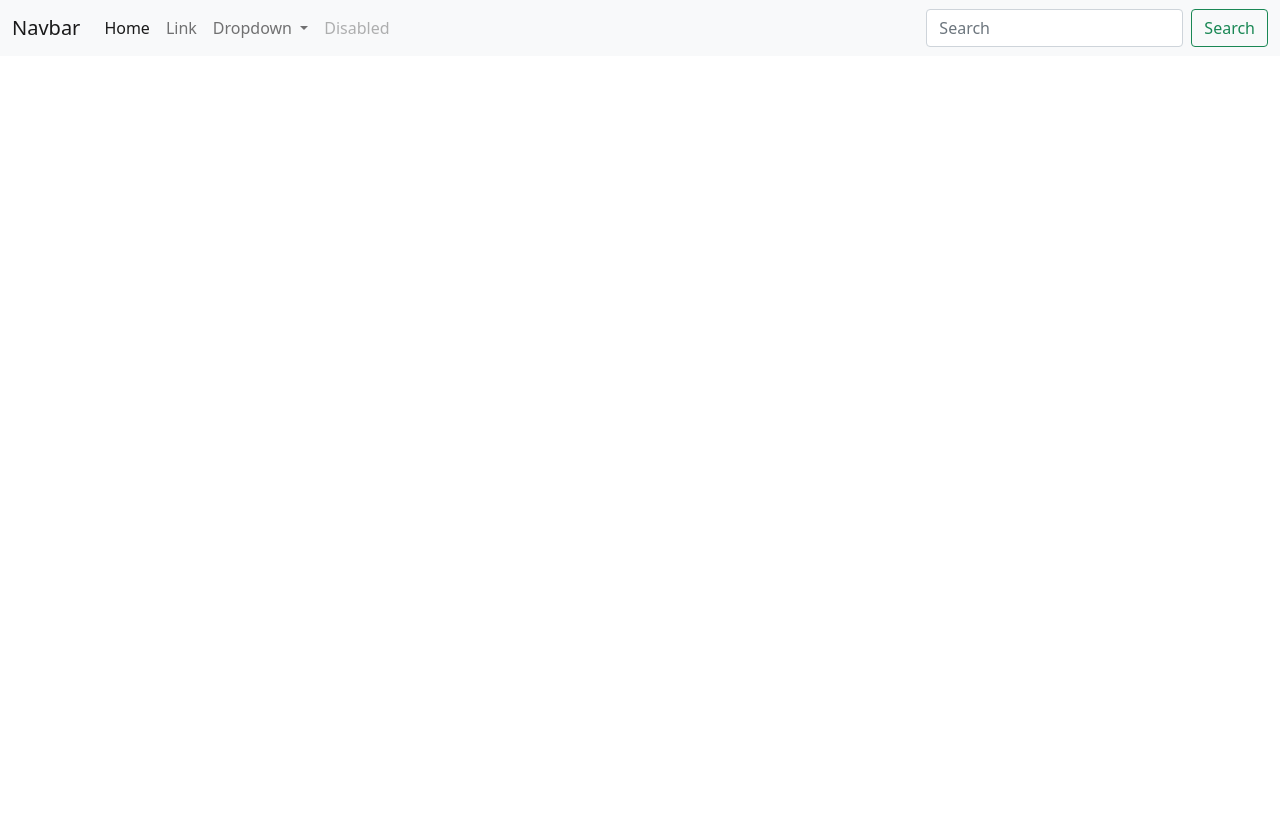
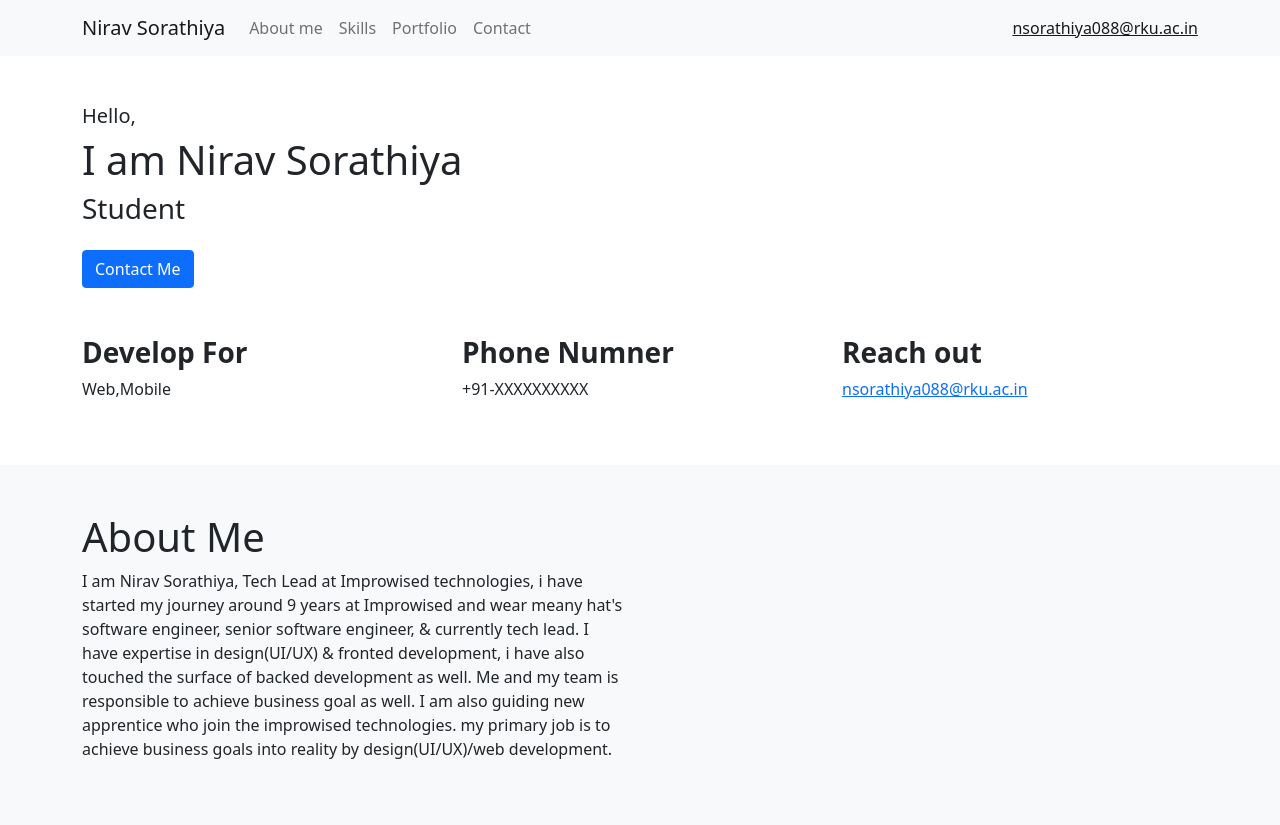
Before and after one commit to nikk1416/portfolio, a plain HTML site: page index.html in a window 1280 px wide. Before the commit the page ends 800 px from the top, so only its background shows below. Drawn offline with nearby package versions, Linux system fonts and the light colour scheme.

Commit message:
updated index.html

```diff
--- a/index.html
+++ b/index.html
@@ -12,40 +12,104 @@
   </head>
   <body>
     <nav class="navbar navbar-expand-lg navbar-light bg-light">
-        <div class="container-fluid">
-          <a class="navbar-brand" href="#">Navbar</a>
-          <button class="navbar-toggler" type="button" data-bs-toggle="collapse" data-bs-target="#navbarSupportedContent" aria-controls="navbarSupportedContent" aria-expanded="false" aria-label="Toggle navigation">
+      <div class="container">
+        <a class="navbar-brand" href="#">Nirav Sorathiya</a>
+        <button class="navbar-toggler" type="button" data-bs-toggle="collapse" data-bs-target="#navbarText" aria-controls="navbarText" aria-expanded="false" aria-label="Toggle navigation">
           <span class="navbar-toggler-icon"></span>
         </button>
-          <div class="collapse navbar-collapse" id="navbarSupportedContent">
+        <div class="collapse navbar-collapse" id="navbarText">
           <ul class="navbar-nav me-auto mb-2 mb-lg-0">
             <li class="nav-item">
-                <a class="nav-link active" aria-current="page" href="#">Home</a>
+              <a class="nav-link" aria-current="page" href="/#aboutme">About me</a>
             </li>
             <li class="nav-item">
-                <a class="nav-link" href="#">Link</a>
-              </li>
-              <li class="nav-item dropdown">
-                <a class="nav-link dropdown-toggle" href="#" id="navbarDropdown" role="button" data-bs-toggle="dropdown" aria-expanded="false">
-                  Dropdown
-                </a>
-                <ul class="dropdown-menu" aria-labelledby="navbarDropdown">
-                  <li><a class="dropdown-item" href="#">Action</a></li>
-                  <li><a class="dropdown-item" href="#">Another action</a></li>
-                  <li><hr class="dropdown-divider"></li>
-                  <li><a class="dropdown-item" href="#">Something else here</a></li>
-                </ul>
+              <a class="nav-link" href="/#skills">Skills</a>
             </li>
             <li class="nav-item">
-                <a class="nav-link disabled">Disabled</a>
+              <a class="nav-link" href="/#portfolio">Portfolio</a>
+            </li>
+            <li class="nav-item">
+              <a class="nav-link" href="/#contact">Contact</a>
             </li>
           </ul>
-            <form class="d-flex">
-              <input class="form-control me-2" type="search" placeholder="Search" aria-label="Search">
-              <button class="btn btn-outline-success" type="submit">Search</button>
-            </form>
+          <span class="navbar-text">
+            <a href="mailto:nsorathiya@rku.ac.in">nsorathiya088@rku.ac.in</a>
+          </span>
         </div>
       </div>
     </nav>
+
+    <section class="container py-5">
+      <div class="row">
+        <div class="col">
+          <h5>Hello,</h5>
+          <h1>I am Nirav Sorathiya</h1>
+          <h3>Student</h3>
+          <button type="button" class="btn btn-primary mt-3">Contact Me</button>
+        </div>
+      </div>
+
+      <div class="row pt-5">
+        <div class="col">
+          <h3>
+            <strong>
+              Develop For
+            </strong>
+          </h3>
+          <p>
+            Web,Mobile
+          </p>
+        </div>
+        <div class="col">
+          <h3>
+            <strong>
+              Phone Numner
+            </strong>
+          </h3>
+          <p>
+            +91-XXXXXXXXXX
+          </p>
+        </div>
+        <div class="col">
+          <h3>
+            <strong>
+              Reach out
+            </strong>
+          </h3>
+          <p>
+            <a href="mailto:nsorathiya088@rku.ac.in">nsorathiya088@rku.ac.in</a>
+          </p>
+        </div>
+      </div>
+    </section>
+
+    <section class="bg-light py-5">
+      <div class="container">
+        <div class="row">
+          <div class="col">
+            <h1 id="aboutme">About Me</h1>
+            <p>
+              I am Nirav Sorathiya, Tech Lead at Improwised technologies, i have started my journey around 9 years at Improwised and wear meany hat's software engineer, senior software engineer, & currently tech lead.
+
+              I have expertise in design(UI/UX) & fronted development, i have also touched the surface of backed development as well. Me and my team is responsible to achieve business goal as well. I am also guiding new apprentice who join the improwised technologies.
+
+              my primary job is to achieve business goals into reality by design(UI/UX)/web development.
+            </p>
+          </div>
+          <div class="col-sm"></div>
+        </div>
+      </div>
+    </section>
+
+    <!-- Optional JavaScript; choose one of the two! -->
+
+    <!-- Option 1: Bootstrap Bundle with Popper -->
+    <script src="https://cdn.jsdelivr.net/npm/bootstrap@5.1.3/dist/js/bootstrap.bundle.min.js" integrity="sha384-ka7Sk0Gln4gmtz2MlQnikT1wXgYsOg+OMhuP+IlRH9sENBO0LRn5q+8nbTov4+1p" crossorigin="anonymous"></script>
+
+    <!-- Option 2: Separate Popper and Bootstrap JS -->
+    <!--
+    <script src="https://cdn.jsdelivr.net/npm/@popperjs/core@2.10.2/dist/umd/popper.min.js" integrity="sha384-7+zCNj/IqJ95wo16oMtfsKbZ9ccEh31eOz1HGyDuCQ6wgnyJNSYdrPa03rtR1zdB" crossorigin="anonymous"></script>
+    <script src="https://cdn.jsdelivr.net/npm/bootstrap@5.1.3/dist/js/bootstrap.min.js" integrity="sha384-QJHtvGhmr9XOIpI6YVutG+2QOK9T+ZnN4kzFN1RtK3zEFEIsxhlmWl5/YESvpZ13" crossorigin="anonymous"></script>
+    -->
   </body>
 </html>
```
Lines whose indentation alone changed are shown as unchanged.
